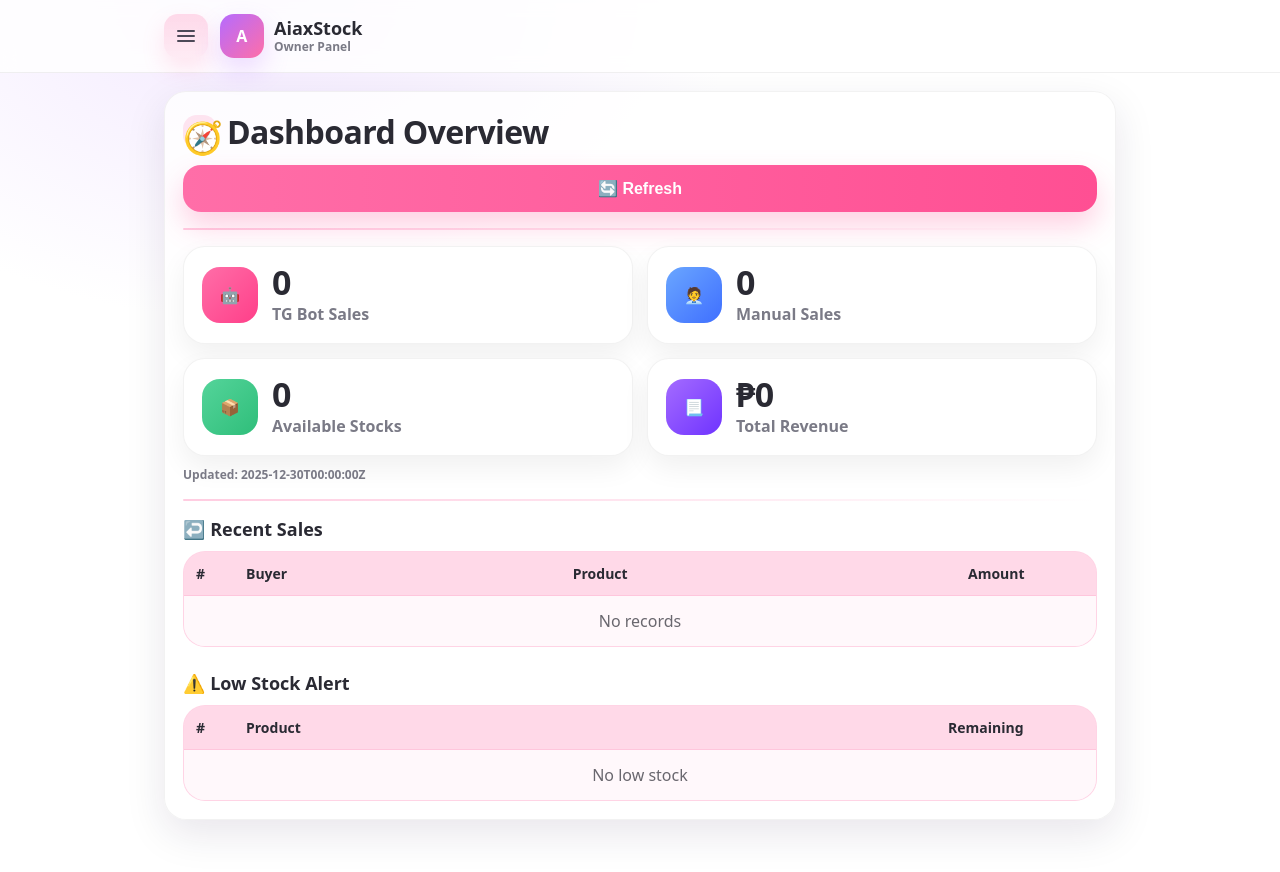
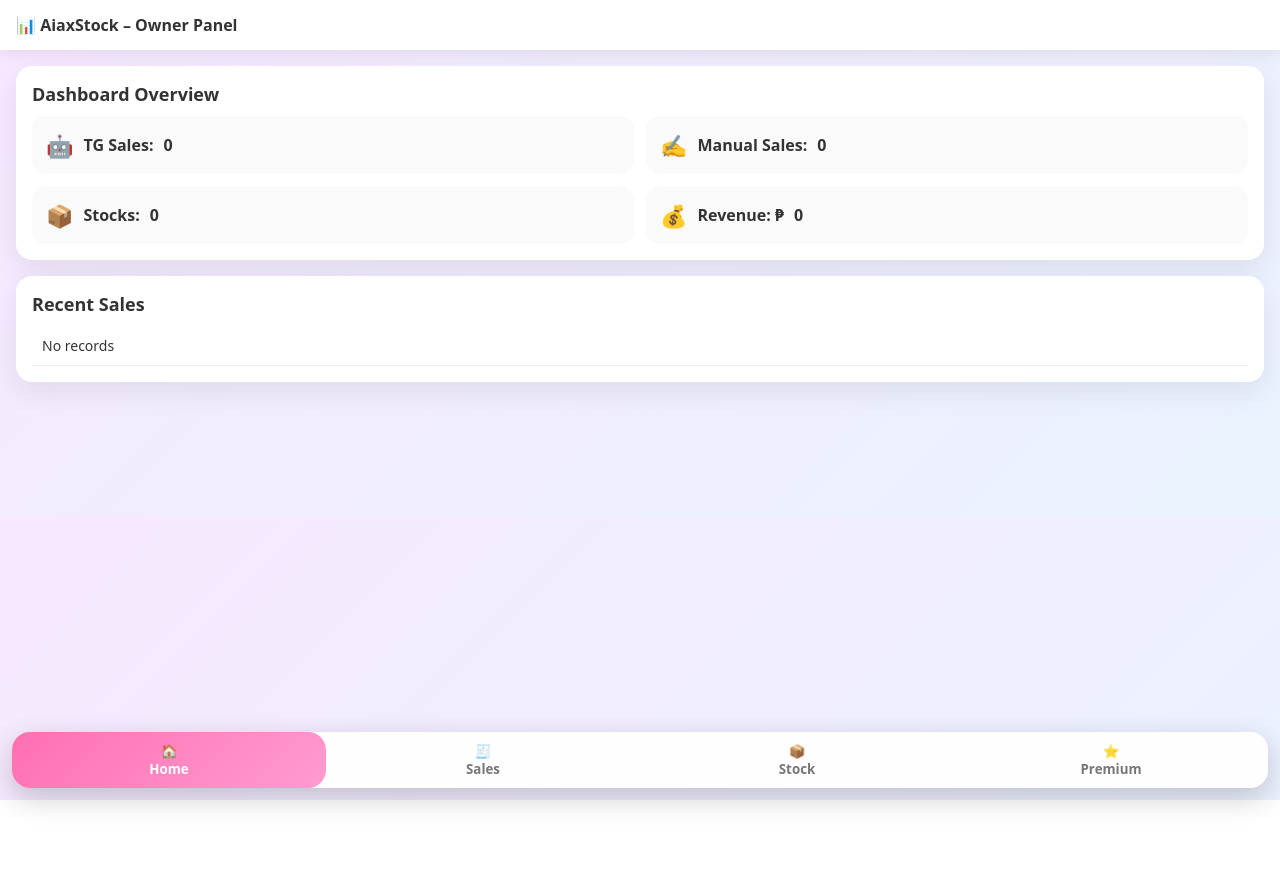
Before and after one commit to aiaxcartpremium/Aiaxstocksmanagement, a plain HTML site: page index.html in a window 1280 px wide. After the commit the page ends 800 px from the top, so only its background shows below. Drawn offline with Linux system fonts and the light colour scheme.

Commit message:
Update index.html

```diff
--- a/index.html
+++ b/index.html
@@ -3,381 +3,188 @@
 <head>
   <meta charset="UTF-8" />
   <meta name="viewport" content="width=device-width, initial-scale=1.0" />
-  <title>AiaxStock – Owner Stock Panel</title>
+  <title>AiaxStock – Owner Panel</title>
 
   <style>
-    :root{
-      --pink1:#ff6ea8;
-      --pink2:#ff4f93;
-      --bg1:#f3e9ff;
-      --bg2:#dff4ff;
-      --card:#ffffff;
-      --shadow: 0 14px 40px rgba(25, 10, 60, .10);
-      --radius: 22px;
-      --text:#2a2a33;
-      --muted:#7a7a86;
-      --line:rgba(255, 110, 168, .35);
-      --soft:rgba(255, 110, 168, .16);
+    *{box-sizing:border-box;font-family:system-ui,-apple-system,BlinkMacSystemFont,"Segoe UI",Roboto}
+    body{
+      margin:0;
+      background:linear-gradient(135deg,#f7e8ff,#eaf3ff);
+      color:#333;
     }
 
-    *{ box-sizing:border-box; }
-    body{
-      margin:0;
-      font-family: system-ui, -apple-system, Segoe UI, Roboto, Arial, sans-serif;
-      color:var(--text);
-      background: radial-gradient(1200px 800px at 20% 0%, var(--bg1) 0%, #ffffff 40%),
-                  radial-gradient(1000px 700px at 85% 70%, var(--bg2) 0%, #ffffff 45%);
-      min-height:100vh;
+    header{
+      position:sticky; top:0; z-index:10;
+      background:#fff;
+      padding:14px 16px;
+      box-shadow:0 4px 16px rgba(0,0,0,.08);
+      font-weight:800;
+      display:flex; align-items:center; gap:10px;
     }
 
-    .topbar{
-      position: sticky;
-      top:0;
-      z-index:1000;
-      background: rgba(255,255,255,.82);
-      backdrop-filter: blur(10px);
-      border-bottom: 1px solid rgba(0,0,0,.06);
-    }
-    .topbar-inner{
-      max-width: 980px;
-      margin: 0 auto;
-      padding: 14px 14px;
-      display:flex;
-      align-items:center;
-      gap: 12px;
-    }
-    .menu-btn{
-      width:44px;height:44px;
-      border:none;
-      border-radius:14px;
-      background: linear-gradient(180deg, rgba(255,110,168,.25), rgba(255,110,168,.12));
-      box-shadow: 0 10px 22px rgba(255,110,168,.18);
-      display:grid;
-      place-items:center;
-      cursor:pointer;
-    }
-    .menu-btn .lines{
-      width:18px;
-      height:12px;
-      display:flex;
-      flex-direction:column;
-      justify-content:space-between;
-    }
-    .menu-btn .lines span{
-      height:2px;
-      width:100%;
-      background:#383848;
-      border-radius:20px;
-      opacity:.9;
+    main{padding:16px 16px 120px}
+
+    .card{
+      background:#fff;
+      border-radius:16px;
+      padding:16px;
+      box-shadow:0 10px 30px rgba(0,0,0,.08);
+      margin-bottom:16px;
     }
 
-    .brand{
-      display:flex;
-      align-items:center;
-      gap:10px;
-      flex:1;
+    .title{font-weight:900;font-size:18px;margin-bottom:10px}
+
+    .stats{
+      display:grid;
+      grid-template-columns:1fr 1fr;
+      gap:12px;
     }
-    .logo{
-      width:44px;height:44px;
+    .stat{
+      padding:14px;
       border-radius:14px;
-      background: linear-gradient(135deg, #b56bff, #ff6ea8);
-      display:grid;
-      place-items:center;
-      color:#fff;
-      font-weight:900;
-      letter-spacing:.5px;
-      box-shadow: 0 12px 26px rgba(181,107,255,.24);
-      user-select:none;
+      background:#fafafa;
+      display:flex;align-items:center;gap:10px;
+      font-weight:700;
     }
-    .brand h1{
-      margin:0;
-      font-size:18px;
-      line-height:1.1;
+    .stat span{font-size:22px}
+
+    table{
+      width:100%;
+      border-collapse:collapse;
+      font-size:14px;
     }
-    .brand small{
-      display:block;
-      color:var(--muted);
-      font-weight:600;
-      margin-top:2px;
-      font-size:12px;
+    th,td{
+      padding:10px;
+      border-bottom:1px solid #eee;
+      text-align:left;
     }
 
-    .wrap{
-      max-width:980px;
-      margin: 18px auto 70px;
-      padding: 0 14px;
+    /* panels */
+    .content-panel{display:none}
+    .content-panel.active{display:block}
+
+    /* bottom nav */
+    .bottom-nav{
+      position:fixed;
+      left:12px; right:12px; bottom:12px;
+      background:rgba(255,255,255,.92);
+      backdrop-filter: blur(10px);
+      border-radius:18px;
+      box-shadow:0 10px 30px rgba(0,0,0,.2);
+      display:flex;
+      z-index:99;
     }
-
-    .panel{
-      background: rgba(255,255,255,.78);
-      border: 1px solid rgba(0,0,0,.05);
-      border-radius: var(--radius);
-      box-shadow: var(--shadow);
-      padding: 18px;
-      overflow:hidden;
+    .nav-btn{
+      flex:1;
+      border:none;
+      background:none;
+      padding:10px 6px;
+      font-weight:800;
+      color:#777;
     }
-
-    .title{
-      display:flex;
-      align-items:center;
-      gap:10px;
-      margin: 0 0 12px;
-      font-size:32px;
-      font-weight:900;
-      letter-spacing:-.6px;
-    }
-    .title .emoji{
-      width:34px;height:34px;
-      border-radius:14px;
-      background: rgba(255,79,147,.14);
-      display:grid;
-      place-items:center;
-    }
-
-    .btn-primary{
-      width:100%;
-      border:none;
+    .nav-btn.active{
+      background:linear-gradient(135deg,#ff6fb1,#ff9bd0);
+      color:#fff;
       border-radius:18px;
-      padding: 14px 16px;
-      color:#fff;
-      font-weight:900;
-      font-size:16px;
-      cursor:pointer;
-      background: linear-gradient(90deg, var(--pink1), var(--pink2));
-      box-shadow: 0 14px 28px rgba(255,79,147,.26);
-      display:flex;
-      align-items:center;
-      justify-content:center;
-      gap:10px;
-    }
-    .btn-primary:active{ transform: translateY(1px); }
-
-    .divider{
-      height:2px;
-      background: linear-gradient(90deg, var(--line), transparent);
-      margin: 16px 0;
-      border-radius:999px;
-    }
-
-    .grid{
-      display:grid;
-      grid-template-columns: repeat(2, minmax(0, 1fr));
-      gap: 14px;
-    }
-    @media (max-width: 720px){
-      .grid{ grid-template-columns: 1fr; }
-      .title{ font-size:30px; }
-    }
-
-    .stat{
-      background: var(--card);
-      border-radius: 22px;
-      padding: 18px;
-      display:flex;
-      gap: 14px;
-      align-items:center;
-      border: 1px solid rgba(0,0,0,.05);
-      box-shadow: 0 12px 28px rgba(0,0,0,.06);
-    }
-    .icon{
-      width:56px;height:56px;
-      border-radius:18px;
-      display:grid;
-      place-items:center;
-      color:#fff;
-      font-weight:900;
-      user-select:none;
-    }
-    .i-pink{ background: linear-gradient(135deg, #ff6ea8, #ff3f89); }
-    .i-blue{ background: linear-gradient(135deg, #6aa6ff, #3f6fff); }
-    .i-green{ background: linear-gradient(135deg, #54d49a, #2fbe7a); }
-    .i-purple{ background: linear-gradient(135deg, #a46bff, #6f33ff); }
-
-    .stat .value{
-      font-size:34px;
-      font-weight:900;
-      line-height:1;
-      letter-spacing:-.6px;
-    }
-    .stat .label{
-      color:var(--muted);
-      font-weight:800;
-      margin-top:4px;
-    }
-
-    .section-title{
-      margin: 10px 0 10px;
-      font-size:18px;
-      font-weight:900;
-      display:flex;
-      align-items:center;
-      gap:8px;
-    }
-
-    .table-card{
-      background: rgba(255,110,168,.10);
-      border: 1px solid rgba(255,110,168,.22);
-      border-radius: 22px;
-      overflow:hidden;
-    }
-    table{
-      width:100%;
-      border-collapse: collapse;
-      background: transparent;
-    }
-    thead th{
-      text-align:left;
-      padding: 12px 12px;
-      font-size: 14px;
-      font-weight:900;
-      color:#2a2a33;
-      background: rgba(255,110,168,.18);
-      white-space:nowrap;
-    }
-    tbody td{
-      padding: 12px 12px;
-      border-top: 1px solid rgba(255,110,168,.18);
-      vertical-align:top;
-    }
-    tbody tr:nth-child(odd){ background: rgba(255,255,255,.55); }
-    tbody tr:nth-child(even){ background: rgba(255,255,255,.28); }
-
-    .muted{
-      color:var(--muted);
-      font-weight:700;
-      font-size:12px;
-    }
-
-    /* prevent overflow on very long text */
-    .wrap-text{
-      word-break: break-word;
-      overflow-wrap: anywhere;
     }
   </style>
 </head>
 
 <body>
-  <div class="topbar">
-    <div class="topbar-inner">
-      <button class="menu-btn" type="button" aria-label="Menu">
-        <div class="lines"><span></span><span></span><span></span></div>
-      </button>
 
-      <div class="brand">
-        <div class="logo">A</div>
-        <div>
-          <h1>AiaxStock <small>Owner Panel</small></h1>
-        </div>
+<header>📊 AiaxStock – Owner Panel</header>
+
+<main>
+
+  <!-- DASHBOARD -->
+  <section id="dashboard" class="content-panel active">
+    <div class="card">
+      <div class="title">Dashboard Overview</div>
+      <div class="stats">
+        <div class="stat"><span>🤖</span> TG Sales: <b id="tgSales">0</b></div>
+        <div class="stat"><span>✍️</span> Manual Sales: <b id="manualSales">0</b></div>
+        <div class="stat"><span>📦</span> Stocks: <b id="stocks">0</b></div>
+        <div class="stat"><span>💰</span> Revenue: ₱<b id="revenue">0</b></div>
       </div>
     </div>
-  </div>
 
-  <div class="wrap">
-    <div class="panel">
-      <div class="title">
-        <span class="emoji">🧭</span>
-        Dashboard Overview
-      </div>
+    <div class="card">
+      <div class="title">Recent Sales</div>
+      <table>
+        <tbody id="recentSales">
+          <tr><td>No records</td></tr>
+        </tbody>
+      </table>
+    </div>
+  </section>
 
-      <button id="refreshBtn" class="btn-primary" type="button">
-        🔄 Refresh
-      </button>
+  <!-- SALES -->
+  <section id="sales" class="content-panel">
+    <div class="card">
+      <div class="title">All Sales</div>
+      <p>Coming soon (stable placeholder)</p>
+    </div>
+  </section>
 
-      <div class="divider"></div>
+  <!-- STOCK -->
+  <section id="stock" class="content-panel">
+    <div class="card">
+      <div class="title">Stocks</div>
+      <p>Coming soon</p>
+    </div>
+  </section>
 
-      <div class="grid">
-        <div class="stat">
-          <div class="icon i-pink">🤖</div>
-          <div>
-            <div class="value" id="tgSalesValue">0</div>
-            <div class="label">TG Bot Sales</div>
-          </div>
-        </div>
+  <!-- PREMIUM -->
+  <section id="premium" class="content-panel">
+    <div class="card">
+      <div class="title">Premium Accounts</div>
+      <p>Coming soon</p>
+    </div>
+  </section>
 
-        <div class="stat">
-          <div class="icon i-blue">🧑‍💼</div>
-          <div>
-            <div class="value" id="manualSalesValue">0</div>
-            <div class="label">Manual Sales</div>
-          </div>
-        </div>
+</main>
 
-        <div class="stat">
-          <div class="icon i-green">📦</div>
-          <div>
-            <div class="value" id="stocksValue">0</div>
-            <div class="label">Available Stocks</div>
-          </div>
-        </div>
+<!-- BOTTOM NAV -->
+<nav class="bottom-nav">
+  <button class="nav-btn active" data-target="dashboard">🏠<br>Home</button>
+  <button class="nav-btn" data-target="sales">🧾<br>Sales</button>
+  <button class="nav-btn" data-target="stock">📦<br>Stock</button>
+  <button class="nav-btn" data-target="premium">⭐<br>Premium</button>
+</nav>
 
-        <div class="stat">
-          <div class="icon i-purple">📃</div>
-          <div>
-            <div class="value" id="revenueValue">₱0</div>
-            <div class="label">Total Revenue</div>
-          </div>
-        </div>
-      </div>
+<script>
+  // navigation (no crash, no overlay)
+  document.querySelectorAll('.nav-btn').forEach(btn=>{
+    btn.onclick=()=>{
+      document.querySelectorAll('.nav-btn').forEach(b=>b.classList.remove('active'));
+      btn.classList.add('active');
 
-      <div style="margin-top:10px" class="muted">
-        Updated: <span id="updatedAtValue">—</span>
-      </div>
+      document.querySelectorAll('.content-panel').forEach(p=>p.classList.remove('active'));
+      document.getElementById(btn.dataset.target).classList.add('active');
+    }
+  });
 
-      <div class="divider"></div>
+  // load snapshot JSON
+  fetch('./data.json?'+Date.now())
+    .then(r=>r.json())
+    .then(d=>{
+      document.getElementById('tgSales').textContent=d.stats.tg_sales||0;
+      document.getElementById('manualSales').textContent=d.stats.manual_sales||0;
+      document.getElementById('stocks').textContent=d.stats.available_stocks||0;
+      document.getElementById('revenue').textContent=d.stats.revenue||0;
 
-      <div class="section-title">↩️ Recent Sales</div>
-      <div class="table-card">
-        <table>
-          <thead>
-            <tr>
-              <th style="width:50px">#</th>
-              <th>Buyer</th>
-              <th>Product</th>
-              <th style="width:140px">Amount</th>
-            </tr>
-          </thead>
-          <tbody id="recentSalesBody">
-            <tr>
-              <td colspan="4" style="padding:14px;text-align:center;opacity:.7;">
-                Loading...
-              </td>
-            </tr>
-          </tbody>
-        </table>
-      </div>
+      const rs=document.getElementById('recentSales');
+      rs.innerHTML='';
+      if(!d.recent_sales.length){
+        rs.innerHTML='<tr><td>No records</td></tr>';
+      }else{
+        d.recent_sales.forEach(x=>{
+          rs.innerHTML+=`<tr><td>${x.buyer}</td></tr>`;
+        });
+      }
+    })
+    .catch(()=>console.log('data.json not found yet'));
+</script>
 
-      <div style="height:14px"></div>
-
-      <div class="section-title">⚠️ Low Stock Alert</div>
-      <div class="table-card">
-        <table>
-          <thead>
-            <tr>
-              <th style="width:50px">#</th>
-              <th>Product</th>
-              <th style="width:160px">Remaining</th>
-            </tr>
-          </thead>
-          <tbody id="lowStockBody">
-            <tr>
-              <td colspan="3" style="padding:14px;text-align:center;opacity:.7;">
-                Loading...
-              </td>
-            </tr>
-          </tbody>
-        </table>
-      </div>
-
-    </div>
-  </div>
-
-  <script type="module">
-    import { refreshDashboard } from "./dashboard.js";
-
-    document.addEventListener("DOMContentLoaded", () => {
-      refreshDashboard();
-      document.getElementById("refreshBtn")?.addEventListener("click", refreshDashboard);
-    });
-  </script>
 </body>
 </html>
```
